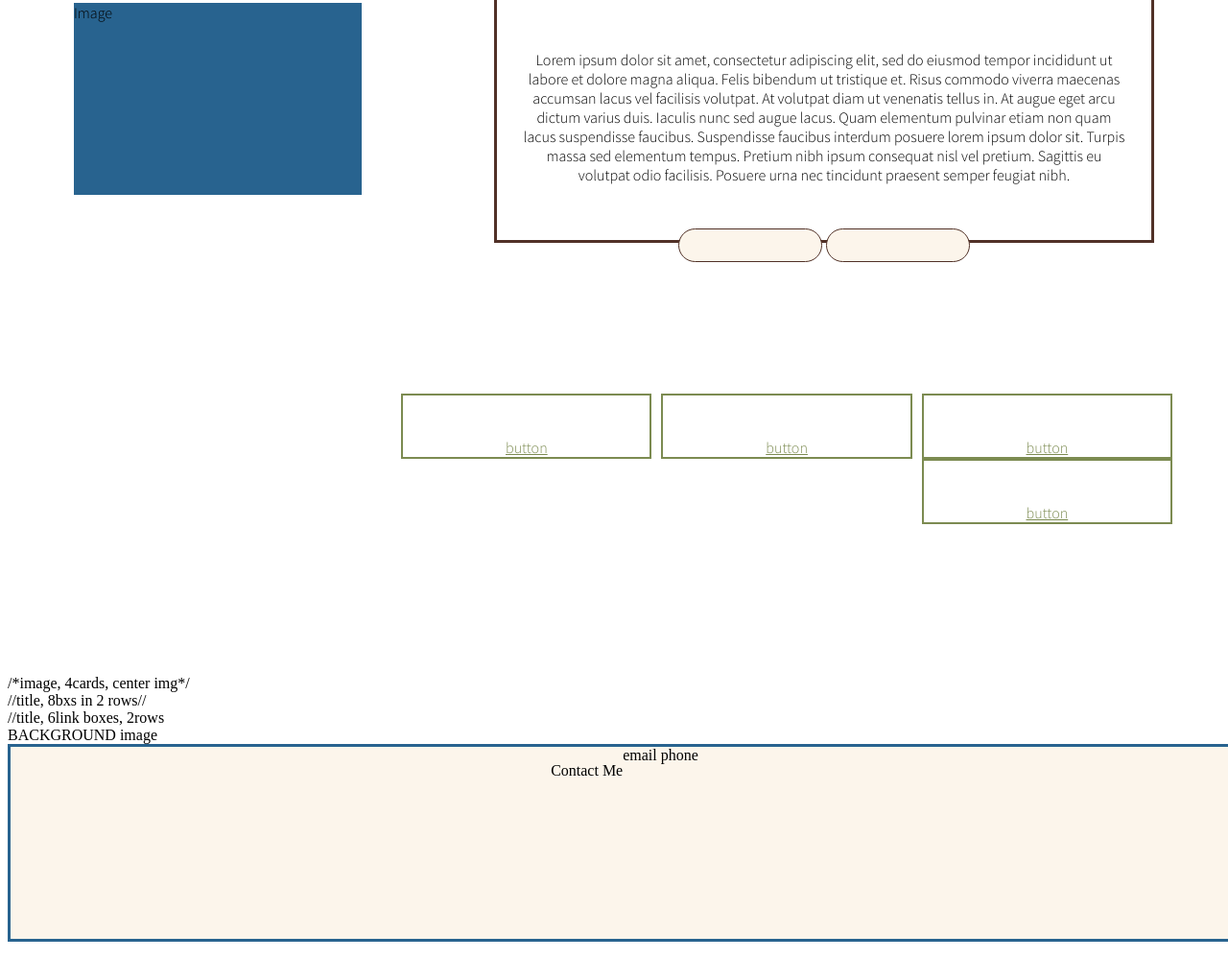
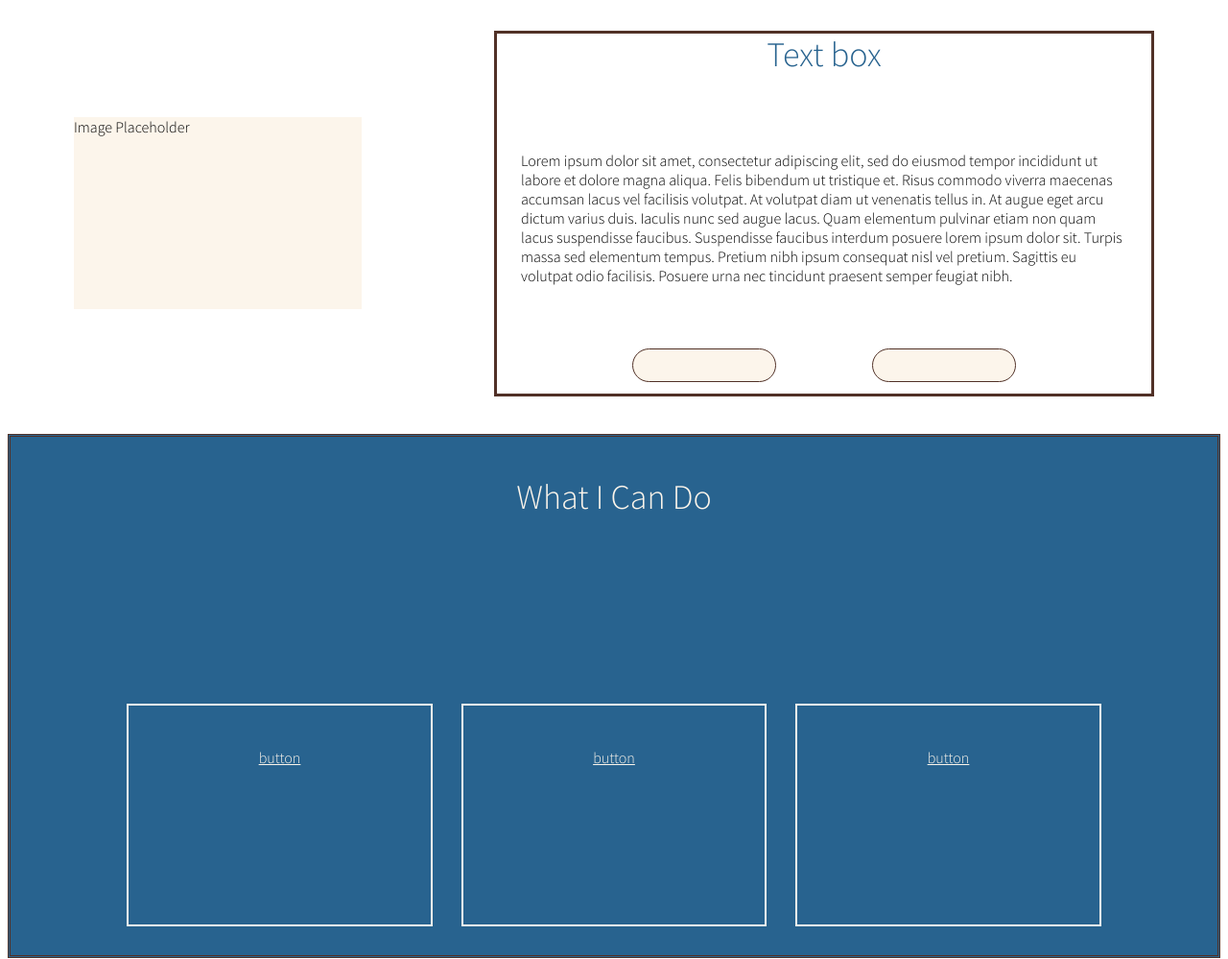
Before and after one commit to andreashep/HildegunDesign, a plain HTML site: page index.html in a window 1280 px wide. Shown: the part 1153-2152 px from the top of the page at 96% size. Drawn offline with Linux system fonts and the light colour scheme.

Commit message:
skeleton done

```diff
--- a/index.html
+++ b/index.html
@@ -14,7 +14,7 @@
 <body>
     <div class="wrapper">
        <header>
-            <img class="logo" src="" alt="logo">
+            <img class="logo" src="homepage_images/Logo.png" alt="logo">
                 <nav>
                         <ul>
                             <li><a href="">Home</a></li>
@@ -40,64 +40,57 @@
         <div class="bgi"><img src="homepage_images/BackgroundImage.png"></div>
         </section>
         <article class="about">
-            <div class="abtimg">Image</div>
+            <div class="abtimg">Image Placeholder</div>
             <div class="about-tb">
-                <h1>Text box</h1>
+                <p><h1>Text box</h1></p>
                     <p>Lorem ipsum dolor sit amet, consectetur adipiscing elit, sed do eiusmod tempor incididunt ut labore et dolore magna aliqua. Felis bibendum ut tristique et. Risus commodo viverra maecenas accumsan lacus vel facilisis volutpat. At volutpat diam ut venenatis tellus in. At augue eget arcu dictum varius duis. Iaculis nunc sed augue lacus. Quam elementum pulvinar etiam non quam lacus suspendisse faucibus. Suspendisse faucibus interdum posuere lorem ipsum dolor sit. Turpis massa sed elementum tempus. Pretium nibh ipsum consequat nisl vel pretium. Sagittis eu volutpat odio facilisis. Posuere urna nec tincidunt praesent semper feugiat nibh.</p>
-                    <div class="about-button">
+                    <div class="about-tb-btn">
                         <button></button>
                         <button></button>
                     </div>
             </div>
         </article>
-        <article class="cando">
-
-            <div class="cards">
-                <article class="one">
+        <article class="cards">
+            <h1>What I Can Do</h1>
+                <div class="one">
                         <img src="" alt="">
                         <h3></h3>
                         <p></p>
                         <a href="">button</a>
-                        </article>
-                    <article class="two">
+                </div>
+                 <div class="two">
                         <img src="" alt="">
                         <h3></h3>
                         <p></p>
                         <a href="">button</a>
-                        </article>
-                    <article class="three">
+                </div>
+                <div class="three">
                             <img src="" alt="">
                             <h3></h3>
                             <p></p>
                             <a href="">button</a>
-                            </article>
-                    <article class="four">
-                                <img src="" alt="">
-                                <h3></h3>
-                                <p></p>
-                                <a href="">button</a>
-                                </article>
-                </article>
-            </div>
-    </div>
+                </div>
+        </article>
     <div class="experience">
-        /*image, 4cards, center img*/
+        <h1>Experience</h1>
+       <!--image, 4cards, center img-->
     </div>
     <div class="skills">
-        //title, 8bxs in 2 rows//
+        <h1>Skills</h1>
+        <!--title, 8bxs in 2 rows-->
     </div>
     <div class="projects">
-        //title, 6link boxes, 2rows
+        <h1>Projects</h1>
+        <!--title, 6link boxes, 2rows-->
     </div>
-    <div>BACKGROUND image</div>
+    <div class="bgi"><img src="homepage_images/BackgroundImage.png"></div>
             <footer>
-                <p>Contact Me</p>
-                email
-                phone
-                <a href="">
-                    <img src="" alt="">
-                    <h2></h2>
-                </a>
+                <p>email<br>
+                phone</p>
+                    <div class="lglogo">
+                        <h2>Contact Me</h2>
+                        <img src="homepage_images/logo.5.png" alt="">
+                    </div>
             </footer>
     </div>
 </body>
--- a/style.css
+++ b/style.css
@@ -35,15 +35,20 @@ header {
     margin-bottom: 7px
 }
 
+
+nav {
+    display: flex;
+    align-self: center;
+    color: rgb(40, 99, 143);
+}
+
+
 nav ul li {
     display: inline-flex;
     list-style: none;
-
     font-size: 14pt;
     justify-content: space-between;
     margin: 30px;
-    color: rgb(40, 99, 143);
-
 }
 
 
@@ -60,7 +65,6 @@ nav a:hover {
     background-color: rgb(40, 99, 143);
     margin: 0;
     border: 1px solid rgb(124, 139, 81);
-
     justify-content: flex-start;
 }
 
@@ -87,6 +91,8 @@ nav a:hover {
     text-align: center;
 }
 
+
+
 .meet button {
     background-color: rgb(252, 245, 235);
     margin-top: 30px;
@@ -95,7 +101,6 @@ nav a:hover {
     border: .5px solid rgb(81, 49, 39);
     border-radius: 25px;
     font-size: 14px;
-
 }
 
 
@@ -111,7 +116,7 @@ nav a:hover {
 }
 
 .bgi {
-    min-width: 100%;
+    min-width: 100vw;
     min-height: 100px;
     margin-bottom: 10px;
     padding-bottom: 25px;
@@ -123,7 +128,7 @@ nav a:hover {
     flex-direction: row;
     background-color: #fff;
     align-content: center;
-    height: 300px;
+    height: 400px;
     justify-content: space-around;
 }
 
@@ -131,8 +136,9 @@ nav a:hover {
     display: flex;
     width: 300px;
     height: 200px;
-    background-color: rgb(40, 99, 143);
+    background-color:rgb(252, 245, 235);
     align-self: center;
+    text-align: center;
 }
 
 
@@ -140,49 +146,66 @@ nav a:hover {
     display: flex;
     flex-flow: column;
     width: 50%;
+    height: 250px;
     background-color: #fff;
-    margin: 0px;
+    margin: 10px 0;
     align-items: center;
     justify-content: center;
-    padding: 25px;
+    padding: 50px 25px 75px 25px;
     border: 3px solid rgb(81, 49, 39);
-    text-align: center;
+}
 
 
+.about-tb-btn {
+    display: flex;
+    flex-flow: row;
+    width: 100%;
+    justify-content: center;
+    align-content: space-between;
 }
 
+
 .about-tb button {
-    display: -moz-inline-grid;
+    display: flex;
     background-color: rgb(252, 245, 235);
-    margin-top: 30px;
+    margin: 50px ;
     width: 150px;
     height: 35px;
     border: .5px solid rgb(81, 49, 39);
     border-radius: 25px;
     font-size: 14px;
-    align-content: space-between;
-    justify-items: baseline;
+    align-content: space-around;
+
 }
-
 
 
 .cards {
     display: flex;
     flex-flow: row wrap;
-    height: 400px;
-    width: 67vw;
-    justify-content: flex-end;
-    align-content: center;
-    column-gap: 10px;
-    margin: 25px 50px;
-    padding: 0;
-
+    height: 500px;
+    width: 100%;
+    background-color: rgb(40, 99, 143);
+    border: 3px double rgb(81, 49, 39);
+    justify-content: center;
+    column-gap: 30px;
+    margin: 30px 0;
+    padding: 10px 0 30px 0;
 }
 
+
+.cards h1 {
+    display: flex;
+    width: 100%;
+    justify-content: center;
+    align-content: center;
+    color: rgb(252, 245, 235);
+}
+
+
 .one {
-    flex-basis: 30%;
+    flex-basis: 25%;
     flex-flow: row wrap;
-    border: 2px solid rgb(124, 139, 81);
+    border: 2px solid rgb(252, 245, 235);
     text-align: center;
 }
 
@@ -193,13 +216,13 @@ nav a:hover {
 }
 
 .one a {
-    color: rgb(124, 139, 81)
+    color: rgb(252, 245, 235)
 }
 
 .two {
-    flex-basis: 30%;
+    flex-basis: 25%;
     flex-flow: row wrap;
-    border: 2px solid rgb(124, 139, 81);
+    border: 2px solid rgb(252, 245, 235);
     text-align: center;
 }
 
@@ -210,13 +233,13 @@ nav a:hover {
 }
 
 .two a {
-    color: rgb(124, 139, 81);
+    color: rgb(252, 245, 235);
 }
 
 .three {
-    flex-basis: 30%;
+    flex-basis: 25%;
     flex-flow: row wrap;
-    border: 2px solid rgb(124, 139, 81);
+    border: 2px solid rgb(252, 245, 235);
     text-align: center;
 }
 
@@ -227,57 +250,92 @@ nav a:hover {
 }
 
 .three a {
-    color: rgb(124, 139, 81);
-}
-
-.four {
-    flex-basis: 30%;
-    flex-flow: row wrap;
-    border: 2px solid rgb(124, 139, 81);
-    text-align: center;
-
+    color: rgb(252, 245, 235);
 }
 
 
-.four img {
-    height: 100px;
-    margin: 10px;
-    align-content: center;
+.experience {
+    display: flex;
+    height: 500px;
+    width: 100%;
+    background-color: #fff;
+    border: 3px double rgb(40, 99, 143);
 }
 
-.four a {
-    color: rgb(124, 139, 81);
+.experience h1 {
+    display: flex;
+    width: 100%;
+    justify-content: center;
+    align-content: center;
+    color: rgb(40, 99, 143);
 }
 
-.experience {
 
+.skills {
+    display: flex;
+    height: 500px;
+    width: 100%;
+    background-color:rgb(40, 99, 143);
+    border: 3px double rgb(81, 49, 39);
 }
 
-.skills {
-
+.skills h1 {
+    display: flex;
+    width: 100%;
+    justify-content: center;
+    align-content: center;
+    color: rgb(252, 245, 235);
 }
 
+
 .projects {
+    display: flex;
+    height: 500px;
+    width: 100%;
+    background-color: #fff;
+    border: 3px double rgb(40, 99, 143);
+}
 
+.projects h1 {
+    display: flex;
+    width: 100%;
+    justify-content: center;
+    align-content: center;
+    color: rgb(40, 99, 143);
 }
 
 
 footer {
     display: flex;
-    min-height: 200px;
-    min-width: 100vw;
+    min-height: 150px;
+    width: 100%;
     background-color: rgb(252, 245, 235);
     border: 3px solid rgb(40, 99, 143);
-    justify-content: center;
+    justify-content: space-around;
+    align-content: center;
+
+}
+
+
+footer p {
+    display: flex;
+    justify-content: left;
     align-content: center;
 }
 
-footer p em {
-    font-size: larger;
+
+.lglogo {
+    display: block;
+    align-self: stretch;
+    text-align: center;
+    background-color: rgb(40, 99, 143);
+    justify-content: center;
 }
 
-.footer img {
-    height: 75px;
-    margin: 10px;
+.lglogo h2 {
+    color: rgb(252, 245, 235);
+}
 
+.lglogo img {
+    height: 50%;
 }
```
Also changed, not shown: homepage_images/Logo.png (added), homepage_images/logo.5.png (added).
